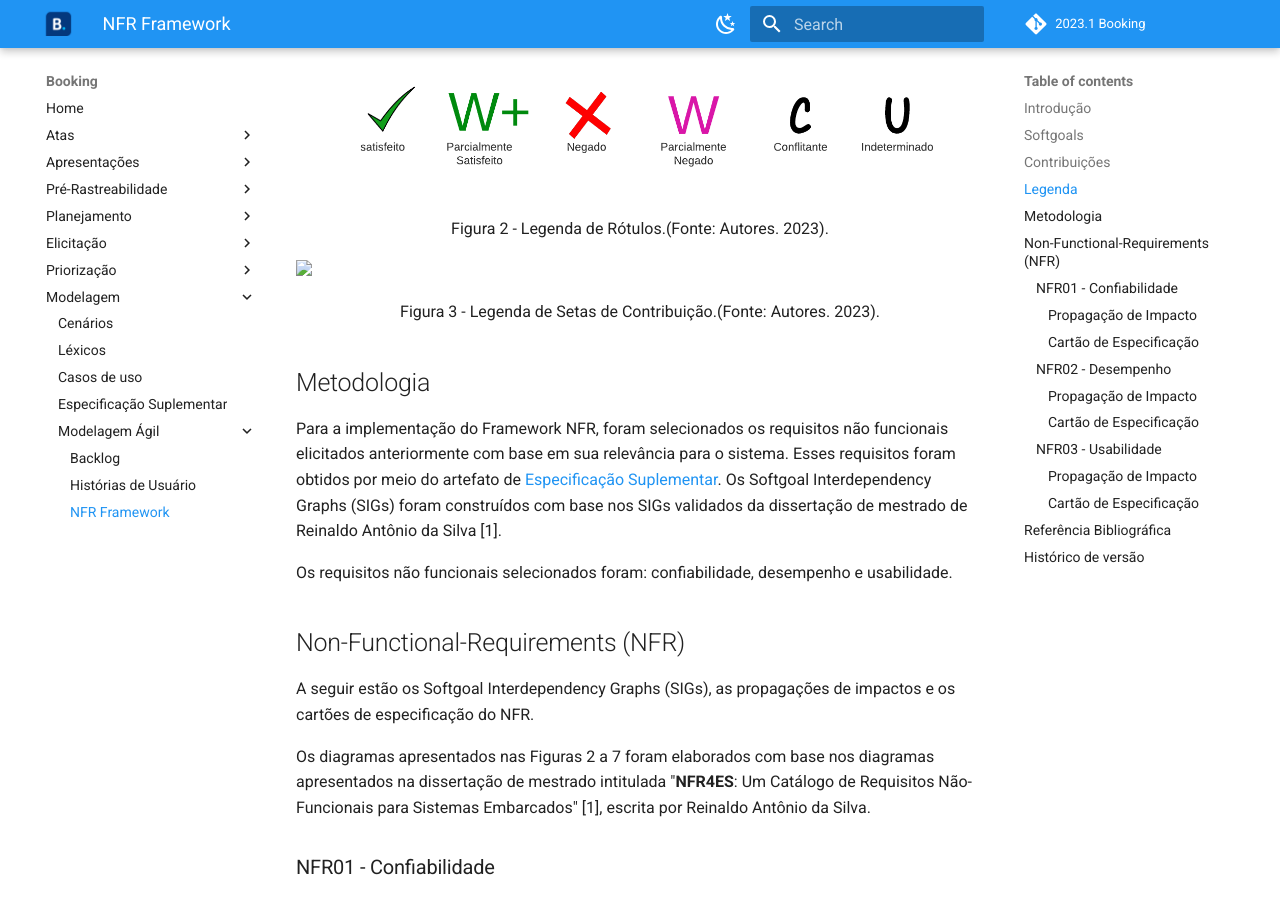
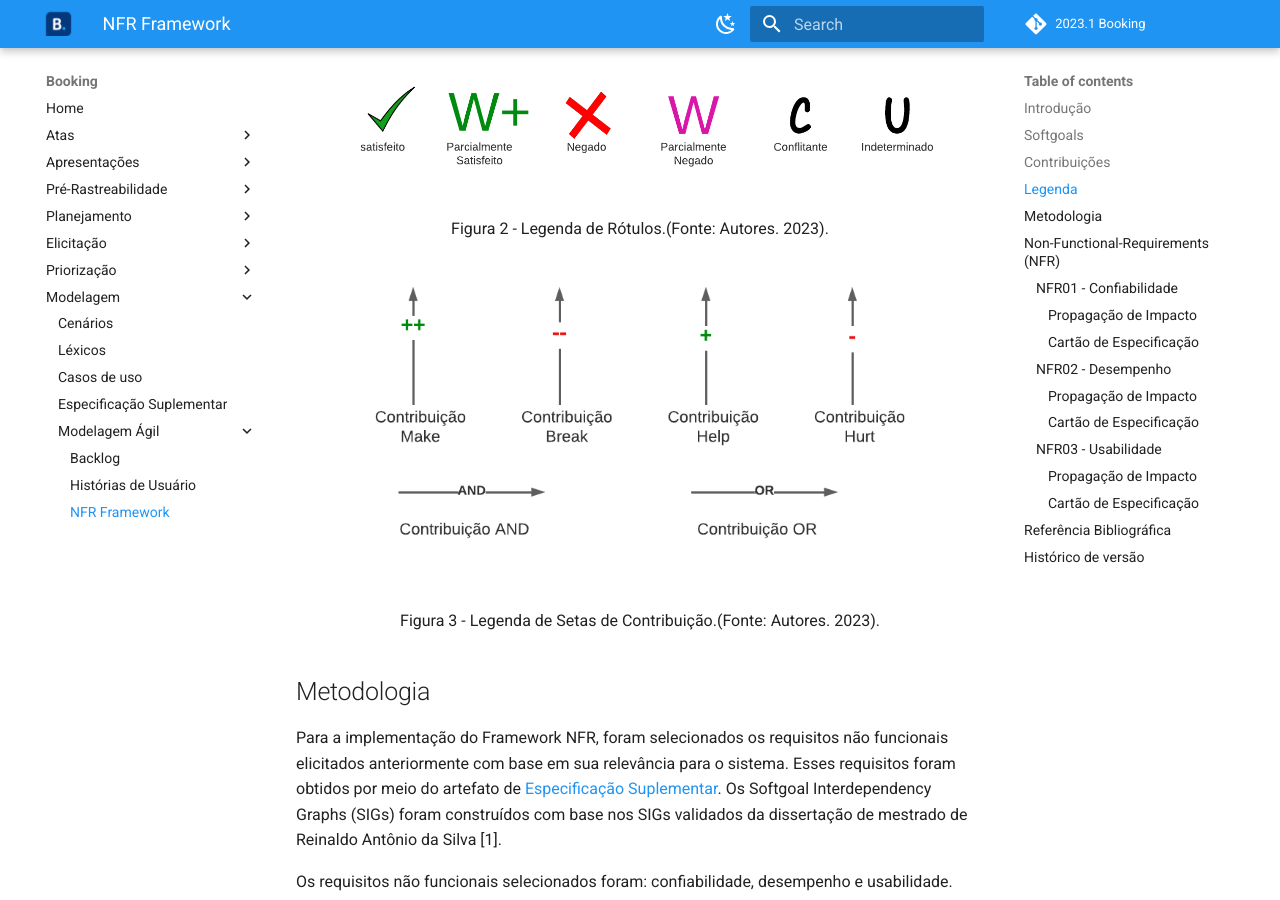
Before and after one commit to Requisitos-de-Software/2023.1-Booking, an MkDocs documentation site: the page built from docs/modelagem/modelo-agil/nfrFramework.md, in a window 1280 px wide and 900 px high, scrolled down 1873 px. Built offline with MkDocs 1.6.1 and Material for MkDocs 9.7.7, drawn with Linux system fonts in a browser that asks for light colours; comment, search, counter and statistics services are not loaded.

Commit message:
arrumando erros cometidos

```diff
--- a/docs/modelagem/modelo-agil/nfrFramework.md
+++ b/docs/modelagem/modelo-agil/nfrFramework.md
@@ -40,12 +40,12 @@ Utilizamos os tipos de rótulos utilizados pelos softgoals do framework, represe
 <img src="../../../images/nfr/LegendaSimbolos.png"/>
 <p style="text-align: center">Figura 2 - Legenda de Rótulos.(Fonte: Autores. 2023).</p>
 
-<img src="./../../images/nfr/LegendaSimbolosSetas.png"/>
+<img src="../../../images/nfr/LegendaSimbolosSetas.png"/>
 <p style="text-align: center">Figura 3 - Legenda de Setas de Contribuição.(Fonte: Autores. 2023).</p>
 
 ## Metodologia
 
-Para a implementação do Framework NFR, foram selecionados os requisitos não funcionais elicitados anteriormente com base em sua relevância para o sistema. Esses requisitos foram obtidos por meio do artefato de [Especificação Suplementar](../modelagem/especificacaoSuplementar.md). Os Softgoal Interdependency Graphs (SIGs) foram construídos com base nos SIGs validados da dissertação de mestrado de Reinaldo Antônio da Silva [1].
+Para a implementação do Framework NFR, foram selecionados os requisitos não funcionais elicitados anteriormente com base em sua relevância para o sistema. Esses requisitos foram obtidos por meio do artefato de [Especificação Suplementar](../../modelagem/especificacaoSuplementar.md). Os Softgoal Interdependency Graphs (SIGs) foram construídos com base nos SIGs validados da dissertação de mestrado de Reinaldo Antônio da Silva [1].
 
 Os requisitos não funcionais selecionados foram: confiabilidade, desempenho e usabilidade.
 
```
